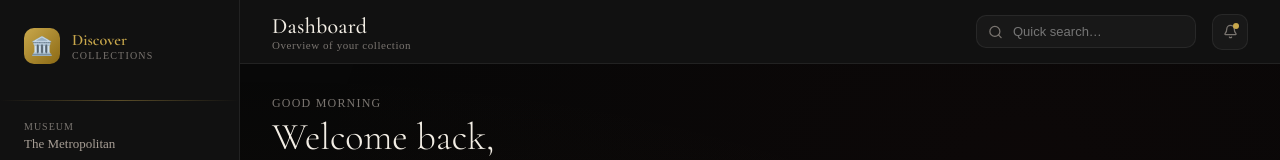
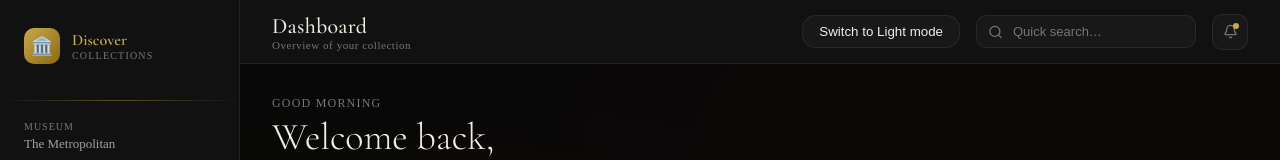
Before and after one commit to GilShalev2017/claude-ai-tema-project, a React (Vite) app in the folder museum-cms/: page / in a window 1280 px wide. Shown: the top 160 px of the page. Built offline with nearby package versions, Linux system fonts and the light colour scheme.

Commit message:
dark light

```diff
--- a/museum-cms/src/App.tsx
+++ b/museum-cms/src/App.tsx
@@ -43,14 +43,17 @@ import { DashboardPage } from "./pages/DashboardPage";
 import { ImportPage } from "./pages/ImportPage";
 import { BrowsePage } from "./pages/BrowsePage";
 import { SettingsPage } from "./pages/SettingsPage";
-import { GLOBAL_STYLES } from "./theme/theme";
 import { AI_KEYWORD_POOL } from "./constants/aiKeywords";
 import type { Artwork, Page } from "./types";
+
+import { useTheme } from "./theme/useTheme";
 
 export default function App() {
   const [page, setPage] = useState<Page>("dashboard");
   const [artworks, setArtworks] = useState<Artwork[]>([]);
   const [sidebarCollapsed, setSidebarCollapsed] = useState(false);
+
+  const { mode } = useTheme();
 
   const PAGE_META: Record<Page, { title: string; subtitle: string }> = {
     dashboard: { title: "Dashboard", subtitle: "Overview of your collection" },
@@ -93,7 +96,6 @@ export default function App() {
         background: "var(--bg)",
       }}
     >
-      <style>{GLOBAL_STYLES}</style>
 
       {/* Background texture */}
       <div
--- a/museum-cms/src/components/layout/TopBar.tsx
+++ b/museum-cms/src/components/layout/TopBar.tsx
@@ -81,31 +81,104 @@ export const TopBar: React.FC<TopBarProps> = ({
   );
 };
 */
-import { Search, Bell } from 'lucide-react';
+import { ThemeToggleButton } from "@/theme/themeToggleButton";
+import { Search, Bell } from "lucide-react";
 
-export function TopBar({ title, subtitle }: { title:string; subtitle:string }) {
+export function TopBar({
+  title,
+  subtitle,
+}: {
+  title: string;
+  subtitle: string;
+}) {
   return (
-    <div style={{
-      height:64, borderBottom:"1px solid var(--border)",
-      display:"flex", alignItems:"center", justifyContent:"space-between",
-      padding:"0 32px", background:"var(--surface)", flexShrink:0
-    }}>
+    <div
+      style={{
+        height: 64,
+        borderBottom: "1px solid var(--border)",
+        display: "flex",
+        alignItems: "center",
+        justifyContent: "space-between",
+        padding: "0 32px",
+        background: "var(--surface)",
+        flexShrink: 0,
+      }}
+    >
       <div>
-        <h1 style={{ fontFamily:"var(--font-display)", fontSize:22, fontWeight:500, color:"var(--text)", letterSpacing:"0.01em" }}>{title}</h1>
-        <p style={{ fontSize:11, color:"var(--text-dim)", letterSpacing:"0.05em" }}>{subtitle}</p>
+        <h1
+          style={{
+            fontFamily: "var(--font-display)",
+            fontSize: 22,
+            fontWeight: 500,
+            color: "var(--text)",
+            letterSpacing: "0.01em",
+          }}
+        >
+          {title}
+        </h1>
+        <p
+          style={{
+            fontSize: 11,
+            color: "var(--text-dim)",
+            letterSpacing: "0.05em",
+          }}
+        >
+          {subtitle}
+        </p>
       </div>
-      <div style={{ display:"flex", alignItems:"center", gap:16 }}>
-        <div style={{ position:"relative" }}>
-          <Search size={15} style={{ position:"absolute", left:12, top:"50%", transform:"translateY(-50%)", color:"var(--text-dim)" }}/>
-          <input placeholder="Quick search…" style={{
-            background:"var(--surface2)", border:"1px solid var(--border)", borderRadius:10,
-            padding:"8px 14px 8px 36px", color:"var(--text)", fontSize:13, width:220,
-            outline:"none",
-          }}/>
+      <div style={{ display: "flex", alignItems: "center", gap: 16 }}>
+        <ThemeToggleButton />
+        <div style={{ position: "relative" }}>
+          <Search
+            size={15}
+            style={{
+              position: "absolute",
+              left: 12,
+              top: "50%",
+              transform: "translateY(-50%)",
+              color: "var(--text-dim)",
+            }}
+          />
+          <input
+            placeholder="Quick search…"
+            style={{
+              background: "var(--surface2)",
+              border: "1px solid var(--border)",
+              borderRadius: 10,
+              padding: "8px 14px 8px 36px",
+              color: "var(--text)",
+              fontSize: 13,
+              width: 220,
+              outline: "none",
+            }}
+          />
         </div>
-        <button style={{ position:"relative", width:36, height:36, borderRadius:10, background:"var(--surface2)", border:"1px solid var(--border)", display:"flex", alignItems:"center", justifyContent:"center", color:"var(--text-dim)" }}>
-          <Bell size={15}/>
-          <span style={{ position:"absolute", top:8, right:8, width:6, height:6, borderRadius:"50%", background:"var(--gold)" }}/>
+        <button
+          style={{
+            position: "relative",
+            width: 36,
+            height: 36,
+            borderRadius: 10,
+            background: "var(--surface2)",
+            border: "1px solid var(--border)",
+            display: "flex",
+            alignItems: "center",
+            justifyContent: "center",
+            color: "var(--text-dim)",
+          }}
+        >
+          <Bell size={15} />
+          <span
+            style={{
+              position: "absolute",
+              top: 8,
+              right: 8,
+              width: 6,
+              height: 6,
+              borderRadius: "50%",
+              background: "var(--gold)",
+            }}
+          />
         </button>
       </div>
     </div>
--- /dev/null
+++ b/museum-cms/src/theme/injectCss.ts
@@ -0,0 +1,11 @@
+export function injectCSS(css: string) {
+  let tag = document.getElementById("theme") as HTMLStyleElement | null;
+
+  if (!tag) {
+    tag = document.createElement("style");
+    tag.id = "theme";
+    document.head.appendChild(tag);
+  }
+
+  tag.innerHTML = css;
+}
--- a/museum-cms/src/theme/theme.ts
+++ b/museum-cms/src/theme/theme.ts
@@ -1,53 +1,53 @@
-/*
-import { createTheme, alpha } from '@mui/material/styles'
 
-export const theme = createTheme({
-  palette: {
-    mode: 'dark',
-    primary:   { main: '#D4AF37' },   // Museum gold
-    secondary: { main: '#C0392B' },   // Deep crimson
-    background: {
-      default: '#0D0D0D',             // Near-black
-      paper:   '#141414',             // Slightly lifted
-    },
-    text: {
-      primary:   '#F5F0E8',           // Warm white
-      secondary: '#8A8A8A',           // Muted
-    },
-  },
-  typography: {
-    fontFamily: '"Work Sans", sans-serif',
-    h1: { fontFamily: '"Playfair Display", serif', fontWeight: 800 },
-    h2: { fontFamily: '"Playfair Display", serif', fontWeight: 700 },
-    h3: { fontFamily: '"Playfair Display", serif', fontWeight: 700 },
-    h4: { fontFamily: '"Playfair Display", serif', fontWeight: 600 },
-  },
-  shape: { borderRadius: 16 },
-  components: {
-    MuiButton: {
-      styleOverrides: {
-        root: {
-          borderRadius: 12,
-          textTransform: 'none',
-          fontWeight: 600,
-          letterSpacing: '0.04em',
-        },
-      },
-    },
-    MuiCard: {
-      styleOverrides: {
-        root: {
-          backgroundImage: 'none',
-          border: '1px solid rgba(212, 175, 55, 0.12)',
-        },
-      },
-    },
-  },
-})
-*/
+// import { createTheme, alpha } from '@mui/material/styles'
 
-// src/theme/theme.ts
-export const CSS_VARIABLES = `
+// export const theme = createTheme({
+//   palette: {
+//     mode: 'dark',
+//     primary:   { main: '#D4AF37' },   // Museum gold
+//     secondary: { main: '#C0392B' },   // Deep crimson
+//     background: {
+//       default: '#0D0D0D',             // Near-black
+//       paper:   '#141414',             // Slightly lifted
+//     },
+//     text: {
+//       primary:   '#F5F0E8',           // Warm white
+//       secondary: '#8A8A8A',           // Muted
+//     },
+//   },
+//   typography: {
+//     fontFamily: '"Work Sans", sans-serif',
+//     h1: { fontFamily: '"Playfair Display", serif', fontWeight: 800 },
+//     h2: { fontFamily: '"Playfair Display", serif', fontWeight: 700 },
+//     h3: { fontFamily: '"Playfair Display", serif', fontWeight: 700 },
+//     h4: { fontFamily: '"Playfair Display", serif', fontWeight: 600 },
+//   },
+//   shape: { borderRadius: 16 },
+//   components: {
+//     MuiButton: {
+//       styleOverrides: {
+//         root: {
+//           borderRadius: 12,
+//           textTransform: 'none',
+//           fontWeight: 600,
+//           letterSpacing: '0.04em',
+//         },
+//       },
+//     },
+//     MuiCard: {
+//       styleOverrides: {
+//         root: {
+//           backgroundImage: 'none',
+//           border: '1px solid rgba(212, 175, 55, 0.12)',
+//         },
+//       },
+//     },
+//   },
+// })
+
+
+
+export const CSS_VARIABLES_DARK = `
   :root {
     --gold:        #C9A84C;
     --gold-light:  #E8D08A;
@@ -71,6 +71,69 @@ export const CSS_VARIABLES = `
   }
 `;
 
+//Chat GPT
+// export const CSS_VARIABLES_LIGHT = `
+//   :root {
+//     --gold:        #C9A84C;
+//     --gold-light:  #DCCB87;
+//     --gold-dim:    rgba(201,168,76,0.18);
+//     --gold-glow:   rgba(201,168,76,0.32);
+
+//     /* Background / surfaces */
+//     --bg:          #FAF8F4;       /* museum-poster parchment */
+//     --surface:     #FFFFFF;       /* main cards */
+//     --surface2:    #F4F1EB;       /* soft panels */
+//     --surface3:    #EAE6DF;       /* deeper subtle layer */
+
+//     /* Borders */
+//     --border:      rgba(0,0,0,0.10);
+//     --border-gold: rgba(201,168,76,0.28);
+
+//     /* Text */
+//     --text:        #2B2A28;       /* almost-black, warm */
+//     --text-dim:    #7A746C;       /* muted brownish grey */
+//     --text-mid:    #9A9286;
+
+//     /* Accents (unchanged for brand consistency) */
+//     --crimson:     #8B1A1A;
+//     --emerald:     #1A5C3A;
+//     --sapphire:    #1A2E5C;
+
+//     --radius:      14px;
+//     --font-display: 'Cormorant Garamond', serif;
+//     --font-ui:      'DM Sans', sans-serif;
+//   }
+// `;
+
+//Claude AI
+export const CSS_VARIABLES_LIGHT = `
+  :root {
+    --gold:        #9B7133;
+    --gold-light:  #C9A84C;
+    --gold-dim:    rgba(155,113,51,0.12);
+    --gold-glow:   rgba(155,113,51,0.25);
+    --bg:          #FAF8F3;
+    --surface:     #FFFFFF;
+    --surface2:    #F5F2ED;
+    --surface3:    #EDE9E1;
+    --border:      rgba(155,113,51,0.15);
+    --border-gold: rgba(155,113,51,0.35);
+    --text:        #1A1614;
+    --text-dim:    #6B5F56;
+    --text-mid:    #4A4038;
+    --crimson:     #B8392E;
+    --emerald:     #2D7A52;
+    --sapphire:    #3D5A8C;
+    --radius:      14px;
+    --font-display: 'Cormorant Garamond', serif;
+    --font-ui:      'DM Sans', sans-serif;
+  }
+
+  body {
+    background: linear-gradient(135deg, #FAF8F3 0%, #F5EFE6 100%);
+  }
+`;
+
 export const ANIMATIONS = `
   @keyframes fadeIn  { from{opacity:0} to{opacity:1} }
   @keyframes slideUp { from{opacity:0;transform:translateY(24px)} to{opacity:1;transform:translateY(0)} }
@@ -91,4 +154,6 @@ export const ANIMATIONS = `
 `;
 
 // Combined — this is what you inject into App.tsx
-export const GLOBAL_STYLES = CSS_VARIABLES + ANIMATIONS;
+
+export const GLOBAL_STYLES_DARK = CSS_VARIABLES_DARK + ANIMATIONS;
+export const GLOBAL_STYLES_LIGHT = CSS_VARIABLES_LIGHT + ANIMATIONS;
--- /dev/null
+++ b/museum-cms/src/theme/themeToggleButton.tsx
@@ -0,0 +1,20 @@
+import { useTheme } from "../theme/useTheme";
+
+export function ThemeToggleButton() {
+  const { mode, toggle } = useTheme();
+
+  return (
+    <button
+      onClick={toggle}
+      style={{
+        padding: "8px 16px",
+        borderRadius: "var(--radius)",
+        background: "var(--surface2)",
+        border: "1px solid var(--border)",
+        color: "var(--text)",
+      }}
+    >
+      Switch to {mode === "dark" ? "Light" : "Dark"} mode
+    </button>
+  );
+}
--- /dev/null
+++ b/museum-cms/src/theme/useTheme.ts
@@ -0,0 +1,29 @@
+import { useEffect, useState } from "react";
+import { injectCSS } from "./injectCss";
+import {
+  CSS_VARIABLES_DARK,
+  CSS_VARIABLES_LIGHT,
+  ANIMATIONS,
+} from "./theme";
+
+export function useTheme() {
+  const [mode, setMode] = useState<"dark" | "light">(
+    () => (localStorage.getItem("theme") as "dark" | "light") || "dark",
+  );
+
+  useEffect(() => {
+    const css =
+      (mode === "dark" ? CSS_VARIABLES_DARK : CSS_VARIABLES_LIGHT) + ANIMATIONS;
+
+    injectCSS(css);
+    localStorage.setItem("theme", mode);
+  }, [mode]);
+
+  return {
+    mode,
+    setMode,
+    toggle: () => setMode(mode === "dark" ? "light" : "dark"),
+    isLight: mode === "light",
+    isDark: mode === "dark",
+  };
+}
```
